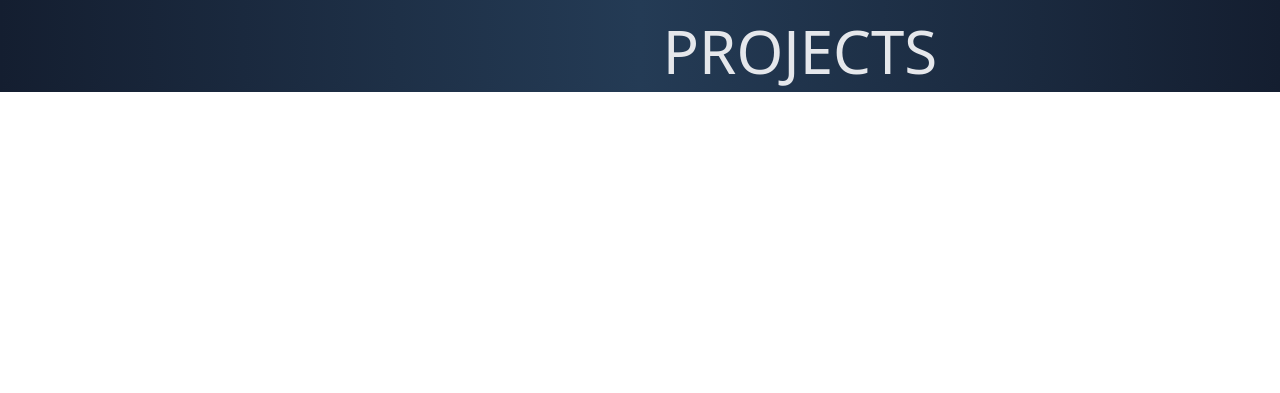
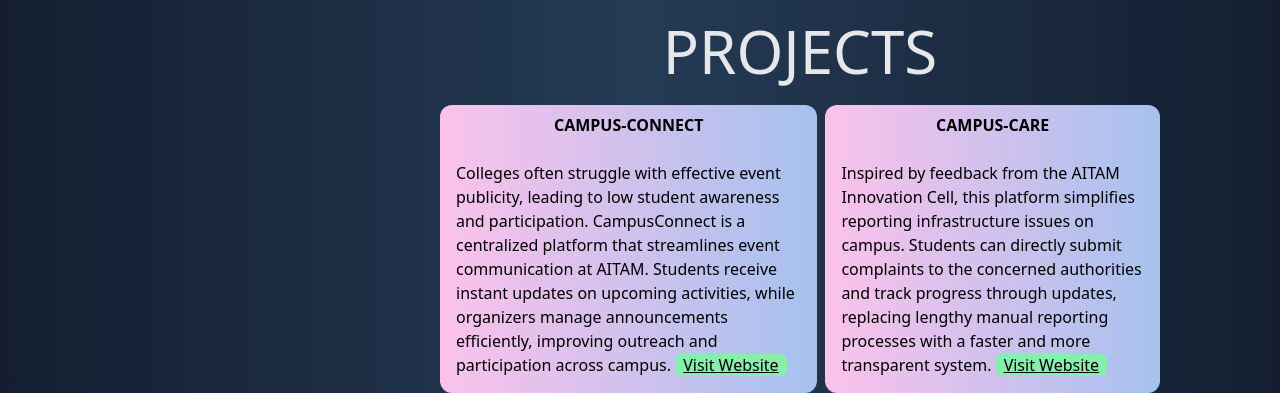
Before and after one commit to NUNNAVIJAYAKRISHNA/tailwind, a website: page portfolio.html in a window 1280 px wide. Shown: the part 1142-1535 px from the top of the page. Before the commit the page ends 1234 px from the top, so only its background shows below. Drawn offline with Linux system fonts and the light colour scheme.

Commit message:
Projcts section added.

```diff
--- a/portfolio.html
+++ b/portfolio.html
@@ -10,8 +10,7 @@
 
 <body class="bg-ink m-0 p-0">
   <div class="lg:flex flex-row">
-    <nav
-      class="bg-glacier rounded-lg shadow-md h-fit flex flex-row justify-center align-middle
+    <nav class="bg-glacier rounded-lg shadow-md h-fit flex flex-row justify-center align-middle
             lg:flex-col lg:h-screen lg:w-1/4 lg:sticky lg:top-0 self-start">
       <ul
         class="flex flex-row mx-auto items-center gap-4 md:gap-6 lg:gap-8 text-xl md:text-2xl lg:text-3xl lg:flex-col">
@@ -45,7 +44,7 @@
       <br>
       <div id="skills" class="w-11/12 md:w-4/5 lg:w-3/4 items-center mx-auto">
         <h1 class="text-text_color text-2xl md:text-4xl lg:text-6xl text-center">SKILLS</h1> <br>
-        <div class="grid grid-cols-3 lg:grid-cols-4 mx-auto justify-items-center gap-4" >
+        <div class="grid grid-cols-3 lg:grid-cols-4 mx-auto justify-items-center gap-4">
           <img class="w-24 h-24 hover:transition-all hover:scale-105"
             src="https://cdn.jsdelivr.net/gh/devicons/devicon@latest/icons/cplusplus/cplusplus-original.svg" />
           <img class="w-24 h-24 hover:transition-all hover:scale-105"
@@ -69,13 +68,34 @@
         </div>
       </div>
       <br>
-      <div id="projects" class="w-11/12 md:w-4/5 lg:w-3/4 items-center mx-auto">
-        <h1 class="text-text_color text-2xl md:text-4xl lg:text-6xl text-center">PROJECTS</h1>
+      <h1 class="text-text_color text-2xl md:text-4xl lg:text-6xl text-center">PROJECTS</h1>
+      <br>
+      <div id="projects" class="w-11/12 md:w-4/5 lg:w-3/4 items-center mx-auto flex flex-col lg:flex-row gap-2">
 
+        <div class="bg-rosewater rounded-xl">
+          <p class="text-center font-bold py-2">CAMPUS-CONNECT</p>
+          <p class="px-4 py-4">
+            Colleges often struggle with effective event publicity, leading to low student awareness and participation.
+            CampusConnect is a centralized platform that streamlines event communication at AITAM. Students receive
+            instant updates on upcoming activities, while organizers manage announcements efficiently, improving
+            outreach and participation across campus.
+            <a href="https://connectthecampus.netlify.app"
+              class="text-decoration-line: underline text-black bg-green-300 rounded-md px-2"> Visit
+              Website</a>
+          </p>
+        </div>
+        <div class="bg-rosewater rounded-xl flex flex-col">
+          <p class="text-center font-bold py-2">CAMPUS-CARE</p>
+          <p class="px-4 py-4">
+            Inspired by feedback from the AITAM Innovation Cell, this platform simplifies reporting infrastructure
+            issues on campus. Students can directly submit complaints to the concerned authorities and track progress
+            through updates, replacing lengthy manual reporting processes with a faster and more transparent system.
+            <a href="https://campus-care01.netlify.app" class="text-decoration-line: underline text-black bg-green-300 rounded-md px-2">Visit
+            Website</a>
+          </p>
+        </div>
       </div>
-
     </div>
-
   </div>
 </body>
 
```
Also changed, not shown: src/output.css.
